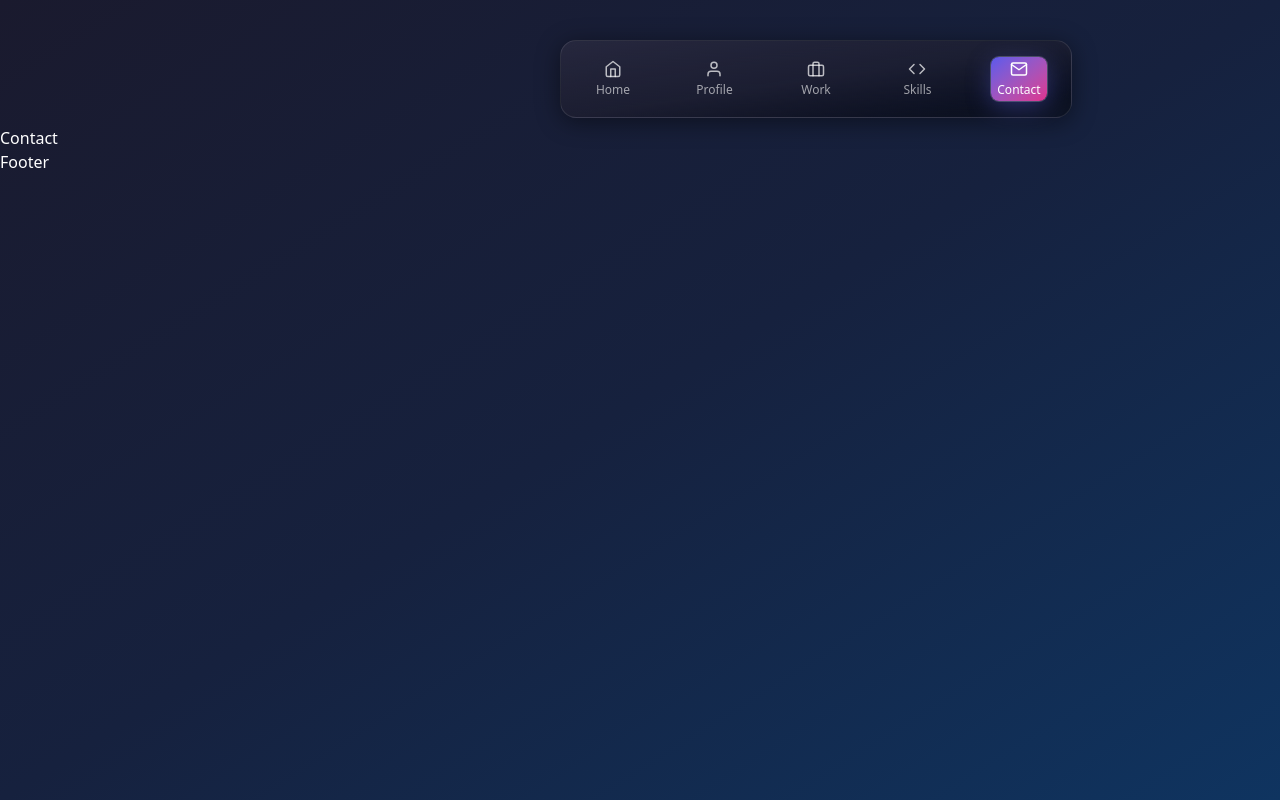
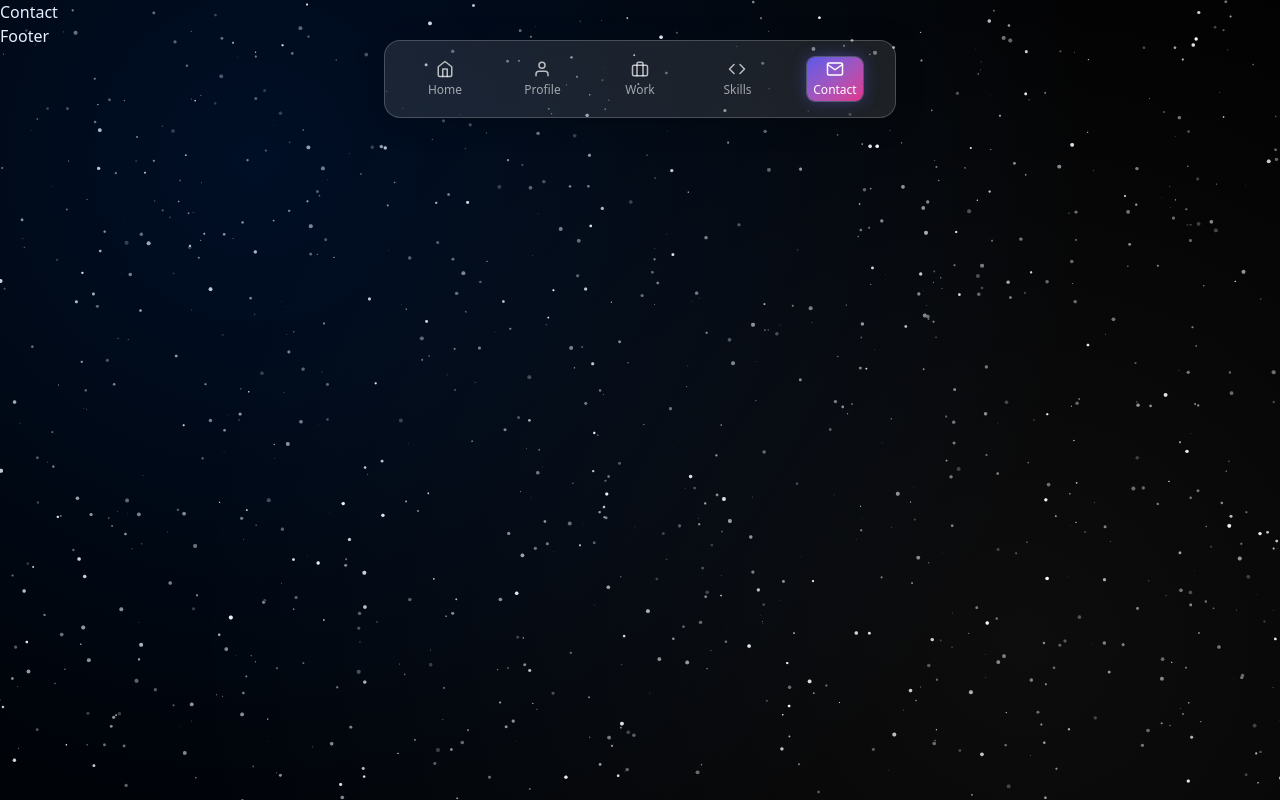
Before and after one commit to Dharmaraj001/Portfolio, a React (Vite) app in the folder client/: page /contact in a window 1280 px wide. Built offline with nearby package versions, Linux system fonts and the light colour scheme.

Commit message:
Initial commit

```diff
--- a/client/src/App.jsx
+++ b/client/src/App.jsx
@@ -1,29 +1,115 @@
-import React from 'react'
-import { Routes, Route, useLocation } from "react-router-dom"
-import Navbar from './Components/Navbar/navbar'
-import Hero from './Components/Hero/Hero'
-import Footer from './Components/Footer/Footer'
-import About from './Components/About/About'
-import Projects from './Components/Projects/Projects'
-import Skills from './Components/Skills/Skills'
-import Contact from './Components/Contact/Contact'
+import React from "react";
+import { Routes, Route, useLocation } from "react-router-dom";
+import { AnimatePresence, motion } from "framer-motion";
+import ScrollToTop from "./Ui/ScrollToTop";
+
+import Navbar from "./Components/Navbar/navbar";
+import Hero from "./Components/Hero/Hero";
+import Footer from "./Components/Footer/Footer";
+import About from "./Components/About/About";
+import Projects from "./Components/Projects/Projects";
+import Skills from "./Components/Skills/Skills";
+import Contact from "./Components/Contact/Contact";
+import Starfield from "./Ui/Starfield";
+
+const pageVariants = {
+  initial: { opacity: 0, y: 20 },
+  animate: { opacity: 1, y: 0 },
+  exit: { opacity: 0, y: -20 },
+};
 
 const App = () => {
   const location = useLocation();
   const hideNavbarFooter = location.pathname === "/";
 
   return (
-    <>
+    <div className="">
+      <Starfield />
+      <ScrollToTop />
+
+      {/* Optional glowing background effects */}
+      <div className="absolute inset-0 bg-[radial-gradient(circle_at_20%_20%,rgba(0,100,255,0.15),transparent_70%)]" />
+      <div className="absolute inset-0 bg-[radial-gradient(circle_at_80%_80%,rgba(255,255,255,0.05),transparent_70%)]" />
+
       {!hideNavbarFooter && <Navbar />}
-      <Routes>
-        <Route path="/" element={<Hero />} />
-        <Route path="/about" element={<About />} />
-        <Route path="/projects" element={<Projects />} />
-        <Route path="/skills" element={<Skills />} />
-        <Route path="/contact" element={<Contact />} />
-      </Routes>
+
+      <AnimatePresence mode="wait">
+        <Routes location={location} key={location.pathname}>
+          <Route
+            path="/"
+            element={
+              <motion.div
+                variants={pageVariants}
+                initial="initial"
+                animate="animate"
+                exit="exit"
+                transition={{ duration: 0.6 }}
+              >
+                <Hero />
+              </motion.div>
+            }
+          />
+          <Route
+            path="/about"
+            element={
+              <motion.div
+                variants={pageVariants}
+                initial="initial"
+                animate="animate"
+                exit="exit"
+                transition={{ duration: 0.6 }}
+              >
+                <About />
+              </motion.div>
+            }
+          />
+          <Route
+            path="/projects"
+            element={
+              <motion.div
+                variants={pageVariants}
+                initial="initial"
+                animate="animate"
+                exit="exit"
+                transition={{ duration: 0.6 }}
+              >
+                <Projects />
+              </motion.div>
+            }
+          />
+          <Route
+            path="/skills"
+            element={
+              <motion.div
+                variants={pageVariants}
+                initial="initial"
+                animate="animate"
+                exit="exit"
+                transition={{ duration: 0.6 }}
+              >
+                <Skills />
+              </motion.div>
+            }
+          />
+          <Route
+            path="/contact"
+            element={
+              <motion.div
+                variants={pageVariants}
+                initial="initial"
+                animate="animate"
+                exit="exit"
+                transition={{ duration: 0.6 }}
+              >
+                <Contact />
+              </motion.div>
+            }
+          />
+        </Routes>
+      </AnimatePresence>
+
       {!hideNavbarFooter && <Footer />}
-    </>
+    </div>
   );
 };
 
--- a/client/src/Components/Footer/Footer.jsx
+++ b/client/src/Components/Footer/Footer.jsx
@@ -2,7 +2,9 @@ import React from 'react'
 
 const Footer = () => {
   return (
-    <h1>Footer</h1>
+    <div>
+      <h1>Footer</h1>
+    </div>
   )
 }
 
--- a/client/src/Components/Navbar/Navbar.jsx
+++ b/client/src/Components/Navbar/Navbar.jsx
@@ -1,70 +1,78 @@
-import React, { useState,  } from "react";
-import { motion } from "framer-motion";
+import React, { useState, useEffect } from "react";
+import { motion, useAnimation } from "framer-motion";
 import { FiHome, FiUser, FiBriefcase, FiCode, FiMail } from "react-icons/fi";
 import { Link, useLocation } from "react-router-dom";
 
 const items = [
-  { id: "home", icon: <FiHome size={18} />, label: "Home", path:"/" },
-  { id: "profile", icon: <FiUser size={18} />, label: "Profile",  path: "/about" },
-  { id: "work", icon: <FiBriefcase size={18} />, label: "Work", path:"/projects" },
-  { id: "code", icon: <FiCode size={18} />, label: "Skills", path:"/skills" },
+  { id: "home", icon: <FiHome size={18} />, label: "Home", path: "/" },
+  { id: "profile", icon: <FiUser size={18} />, label: "Profile", path: "/about" },
+  { id: "work", icon: <FiBriefcase size={18} />, label: "Work", path: "/projects" },
+  { id: "code", icon: <FiCode size={18} />, label: "Skills", path: "/skills" },
   { id: "mail", icon: <FiMail size={18} />, label: "Contact", path: "/contact" },
 ];
 
 const Navbar = () => {
   const location = useLocation();
   const [active, setActive] = useState("");
+  const [bounce, setBounce] = useState(false);
+   const controls = useAnimation();
 
-React.useEffect(() => {
+  useEffect(() => {
     const currentItem = items.find((it) => it.path === location.pathname);
     if (currentItem) setActive(currentItem.id);
   }, [location.pathname]);
 
 
-const [bounce, setBounce] = useState(false);
+  // Trigger animation every time route changes
+  useEffect(() => {
+    controls.start({
+      opacity: [0, 1],
+      scale: [0.9, 1],
+      y: [-20, 0],
+      transition: { duration: 1, ease: "easeOut" },
+    });
+  }, [location, controls]);
 
   return (
     <motion.nav
-      initial={{ opacity: 0, y: -20, scale: 0.95 }}
-      animate={{ opacity: 1, y: 0, scale: 1 }}
-      transition={{ duration: 0.6, ease: "easeOut" }}
-      className="flex justify-center md:justify-end
-                p-3 mt-6 md:mt-10 md:mr-[250px]
-                lg:p-2 lg:mt-8 lg:mr-[200px]"
+      initial={{ opacity: 0, y: -20 }}
+      animate={controls}
+      // transition={{ duration: 0.7, ease: "easeOut" }}
+      className="fixed top-10 left-0 w-full flex justify-center md:justify-center z-[9999] backdrop-blur-md bg-transparent"
     >
-      <div
-        className="relative flex items-center justify-between gap-4 sm:gap-6 px-4 sm:px-6 py-3 sm:py-4
-          rounded-2xl border border-white/10
-          bg-gradient-to-br from-[#2a2a40]/80 via-[#1e1e2f]/70 to-black/40
-          backdrop-blur-xl shadow-[0_4px_25px_rgba(0,0,0,0.45)]
-          w-full max-w-xs sm:max-w-md md:max-w-lg
-          transition-all duration-500 ease-in-out"
+      <motion.div
+        layout
+        className="fixed flex items-center justify-between gap-4 sm:gap-6 px-5 sm:px-8 py-4
+                rounded-2xl border border-white/20
+                bg-white/10 backdrop-blur-[4px] backdrop-saturate-120
+                shadow-[0_4px_30px_rgba(0,0,0,0.2)]
+                hover:bg-white/11 hover:shadow-[0_3px_20px_rgba(255,255,255,0.01)]
+                transition-all duration-500
+                w-full max-w-xs sm:max-w-md md:max-w-lg"
               role="menubar"
       >
         {items.map((it) => {
           const isActive = it.id === active;
-
           return (
             <Link key={it.id} to={it.path}>
               <motion.button
-              key={it.id}
                 role="menuitem"
                 aria-pressed={isActive}
                 onClick={() => {
                   setActive(it.id);
                   if (it.id === "profile") {
                     setBounce(true);
-                  setTimeout(() => setBounce(false), 500); // reset bounce animation
+                    setTimeout(() => setBounce(false), 500);
                   }
                 }}
-              whileHover={{ scale: 1.08 }}
-              whileTap={{ scale: 0.95 }}
+                whileHover={{ scale: 1.12 }}
+                whileTap={{ scale: 0.93 }}
                 animate={
                   bounce && it.id === "profile"
-                  ? { scale: [1, 1.15, 1], boxShadow: "0 0 20px rgba(99,102,241,0.6)" }
+                    ? { scale: [1, 1.2, 1], boxShadow: "0 0 20px rgba(99,102,241,0.6)" }
                     : {}
                 }
-              transition={{ type: "spring", stiffness: 250, damping: 12 }}
+                transition={{ type: "spring", stiffness: 260, damping: 18 }}
                 className="relative flex h-10 w-10 sm:h-11 sm:w-14 items-center justify-center
                   text-gray-300 hover:text-white rounded-lg cursor-pointer select-none
                   transition-all duration-300 ease-out group focus:outline-none"
@@ -73,34 +81,36 @@ const [bounce, setBounce] = useState(false);
                 {isActive && (
                   <motion.span
                     layoutId="active"
-                  initial={{ opacity: 0 }}
-                  animate={{ opacity: 1 }}
+                    transition={{ type: "spring", stiffness: 400, damping: 25 }}
                     className="absolute inset-0 rounded-lg bg-gradient-to-br from-indigo-500/90 to-pink-500/90
-                             shadow-[0_6px_25px_rgba(99,102,241,0.35)] ring-1 ring-white/20"
+                               shadow-[0_0_15px_rgba(99,102,241,0.4)] ring-1 ring-white/20"
                   />
                 )}
                 <span className="relative z-10 flex flex-col items-center justify-center text-[10px] sm:text-xs text-center">
                   <span
-          className={`text-lg sm:text-[18px] mb-1 transition-colors duration-200 ${
-          isActive ? "text-white" : "text-white/70 group-hover:text-white"
+                    className={`text-lg sm:text-[18px] mb-1 transition-all duration-200 ${
+                      isActive
+                        ? "text-white drop-shadow-[0_0_8px_rgba(99,102,241,0.6)]"
+                        : "text-white/70 group-hover:text-white"
                     }`}
                   >
                     {it.icon}
                   </span>
                   <span
                     className={`font-medium transition-colors duration-200 ${
-           isActive ? "text-white" : "text-white/60 group-hover:text-white"
+                      isActive
+                        ? "text-white"
+                        : "text-white/60 group-hover:text-white"
                     }`}
                   >
                     {it.label}
                   </span>
                 </span>
-
               </motion.button>
             </Link>
           );
         })}
-      </div>
+      </motion.div>
     </motion.nav>
   );
 };
--- /dev/null
+++ b/client/src/Ui/ScrollToTop.jsx
@@ -0,0 +1,15 @@
+import { useEffect } from "react";
+import { useLocation } from "react-router-dom";
+
+export default function ScrollToTop() {
+  const { pathname } = useLocation();
+
+  useEffect(() => {
+    window.scrollTo({
+      top: 0,
+      behavior: "smooth", // you can use "auto" if you don’t want animation
+    });
+  }, [pathname]);
+
+  return null;
+}
--- /dev/null
+++ b/client/src/Ui/Starfield.jsx
@@ -0,0 +1,90 @@
+import React, { useEffect, useRef } from "react";
+
+const Starfield = () => {
+  const canvasRef = useRef(null);
+
+  useEffect(() => {
+    const canvas = canvasRef.current;
+    const ctx = canvas.getContext("2d");
+
+    const numStars = 500;
+    let stars = [];
+
+    const resize = () => {
+      canvas.width = window.innerWidth;
+      canvas.height = window.innerHeight;
+    };
+    resize();
+    window.addEventListener("resize", resize);
+
+    // ✅ Create stars randomly across the whole canvas
+    for (let i = 0; i < numStars; i++) {
+      stars.push({
+        x: Math.random() * canvas.width,
+        y: Math.random() * canvas.height,
+        size: Math.random() * 1.8 + 0.2, // small variation
+        speedX: (Math.random() - 0.5) * 0.25, // tiny drift X
+        speedY: (Math.random() - 0.5) * 0.25, // tiny drift Y
+        brightness: Math.random() * 180 + 75, // soft brightness range
+      });
+    }
+
+    const animate = () => {
+      ctx.fillStyle = "rgba(0, 0, 0, 0.4)";
+      ctx.fillRect(0, 0, canvas.width, canvas.height);
+
+      for (let i = 0; i < numStars; i++) {
+        const star = stars[i];
+
+        // Move star slightly in random direction
+        star.x += star.speedX;
+        star.y += star.speedY;
+
+        // Twinkle effect
+        star.brightness += Math.sin(Date.now() * 0.002 + i) * 0.15;
+        const brightness = Math.min(255, Math.max(100, star.brightness));
+
+        ctx.beginPath();
+        ctx.arc(star.x, star.y, star.size, 0, Math.PI * 2);
+        ctx.fillStyle = `rgb(${brightness}, ${brightness}, ${brightness})`;
+        ctx.fill();
+
+        // Respawn stars that move off-screen
+        if (
+          star.x < -10 ||
+          star.x > canvas.width + 10 ||
+          star.y < -10 ||
+          star.y > canvas.height + 10
+        ) {
+          // New random side re-entry
+          if (Math.random() > 0.5) {
+            star.x = Math.random() * canvas.width;
+            star.y = Math.random() > 0.5 ? -5 : canvas.height + 5;
+          } else {
+            star.y = Math.random() * canvas.height;
+            star.x = Math.random() > 0.5 ? -5 : canvas.width + 5;
+          }
+
+          // Reset drift direction
+          star.speedX = (Math.random() - 0.5) * 0.25;
+          star.speedY = (Math.random() - 0.5) * 0.25;
+        }
+      }
+
+      requestAnimationFrame(animate);
+    };
+
+    animate();
+
+    return () => window.removeEventListener("resize", resize);
+  }, []);
+
+  return (
+    <canvas
+      ref={canvasRef}
+      className="fixed top-0 left-0 w-full h-full z-[-1]"
+    />
+  );
+};
+
+export default Starfield;
--- a/client/src/index.css
+++ b/client/src/index.css
@@ -1,7 +1,14 @@
 @import "tailwindcss";
 
+/* add your custom global styles using @layer base or regular CSS */
 @layer base {
-  /* custom base styles */
+
+
+  /* set full-page gradient for body */
+ body {
+     background: radial-gradient(circle at 20% 20%, #1a1a1a, #000000 90%);
+     background-attachment: fixed; /* keeps gradient still on scroll */
+     color: white; /* optional: ensures text stays visible */
 }
 
 @layer components {
@@ -10,12 +17,15 @@
 
 @layer utilities {
   /* custom utilities */
+  }
 }
 
+/* Hide scrollbar globally */
+::-webkit-scrollbar {
+  display: none;
+}
 
-body{
-    /* 🌌 Global background gradient */
-  background: linear-gradient(to bottom right, #1a1a2e, #16213e, #0f3460);
-  background-attachment: fixed; /* keeps gradient still on scroll */
-  color: white; /* optional: ensures text stays visible */
+html, body {
+  scrollbar-width: none; /* Firefox */
+  -ms-overflow-style: none; /* Internet Explorer 10+ */
 }
```
Also changed, not shown: client/src/Components/About/About.jsx (+53 -5 lines). Lines whose indentation alone changed are shown as unchanged.
